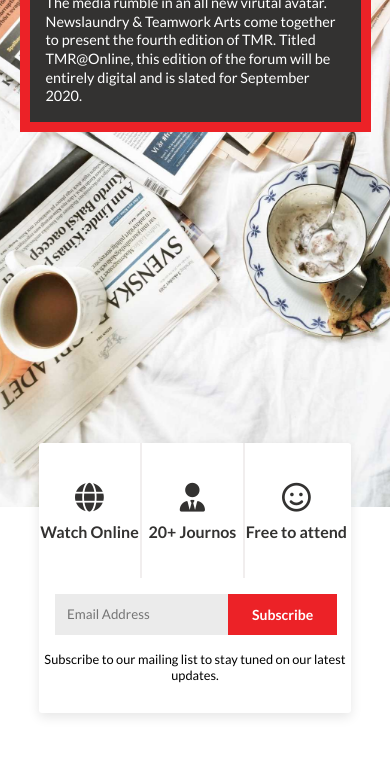
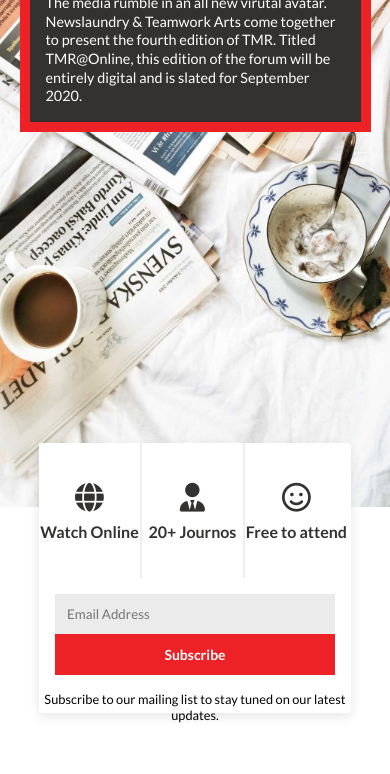
Before and after one commit to iamzee/nl-2, a React app: page / in a window 390 px wide. Shown: the part 309-1083 px from the top of the page. Built offline with nearby package versions, Linux system fonts and the light colour scheme.

Commit message:
fix reesponsive subscribe button

```diff
--- a/components/SecondSection/index.scss
+++ b/components/SecondSection/index.scss
@@ -36,11 +36,11 @@
 		font-size: 1.3rem;
 		font-weight: 700;
 		margin-left: 12px;
-
 	}
 }
 
-.ss-tab:nth-child(1), .ss-tab:nth-child(2) {
+.ss-tab:nth-child(1),
+.ss-tab:nth-child(2) {
 	border-right: 2px solid rgb(241, 238, 238);
 }
 
@@ -94,3 +94,21 @@
 		}
 	}
 }
+
+@media (max-width: 480px) {
+	.ss-subscribe {
+		&__container {
+			flex-direction: column;
+		}
+
+		&__input {
+			flex: 1;
+		}
+
+		&__button {
+			flex: 1;
+			font-size: 14px;
+			padding: 12px 24px;
+		}
+	}
+}
--- a/package.json
+++ b/package.json
@@ -4,7 +4,8 @@
 	"description": "",
 	"scripts": {
 		"build": "parcel build index.html",
-    "start": "node server.js"
+		"start": "node server.js",
+		"serve": "parcel serve index.html"
 	},
 	"keywords": [],
 	"author": "",
```
Lines whose indentation alone changed are shown as unchanged.
